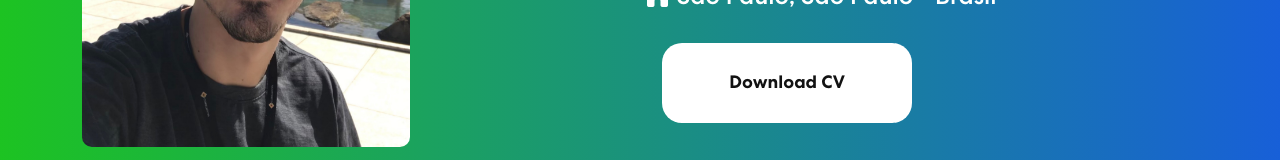
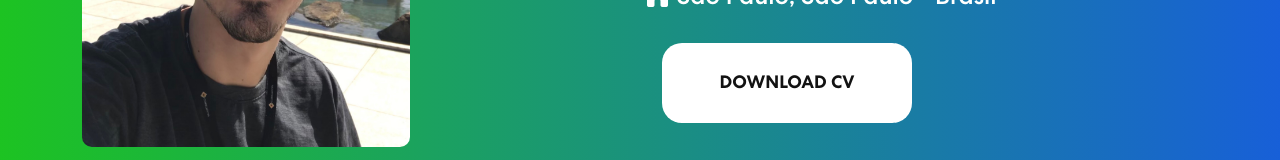
Before and after one commit to euguipaes/portfolio-gapaes, a React (Create React App) app: page / in a window 1280 px wide. Shown: the part 2573-2733 px from the top of the page. Built offline with nearby package versions, Linux system fonts and the light colour scheme.

Commit message:
Update Contact.js

```diff
--- a/src/components/Contact.js
+++ b/src/components/Contact.js
@@ -36,7 +36,7 @@ export const Contact = () => {
                     </Col>
                     <Col size={12} className="px-1">
                     <div className="contact-button">
-                      <button><a href={cv} target="_blank">Download CV</a></button>
+                      <button><a href={cv} target="_blank">DOWNLOAD CV</a></button>
                     </div>
                     </Col>
                   </Row>
```
